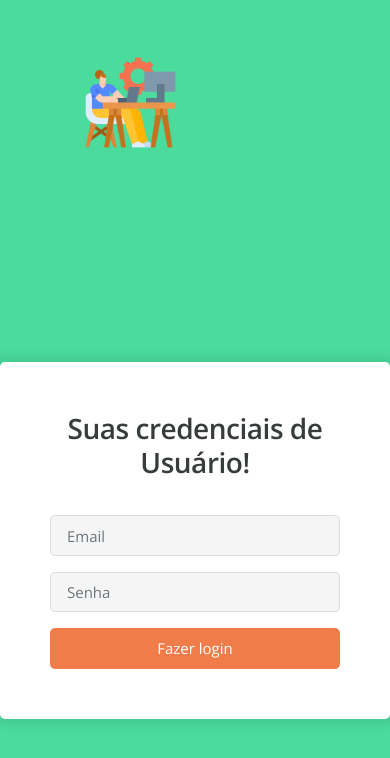
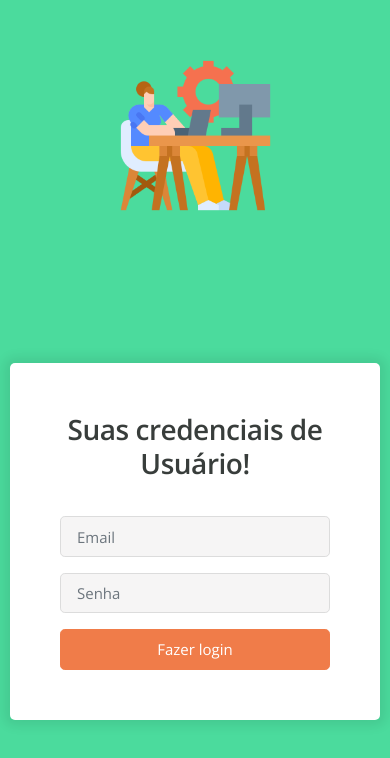
Before and after one commit to JulioCesar012/SempreIT_Projeto, a React app in the folder frontend/: page / in a window 390 px wide. Shown: the part 86-844 px from the top of the page. Built offline with nearby package versions, Linux system fonts and the light colour scheme.

Commit message:
Update global.css

```diff
--- a/frontend/src/styles/global.css
+++ b/frontend/src/styles/global.css
@@ -140,6 +140,28 @@ input[type="password"]:disabled {
   color: #383d3b;
 }
 
+.illustration {
+  flex-direction: row;
+  width: 60%;
+  margin-right: 10rem;
+}
+
 .box {
-  margin-top: 4rem;
+  margin-top: 5rem;
 }
+
+
+@media (max-width: 600px) {
+.div-login {
+  display: flex;
+  justify-content: center;
+  }
+
+.illustration {
+  width: 100%;
+}
+
+.box {
+  margin: 10px;
+  }
+}
```
